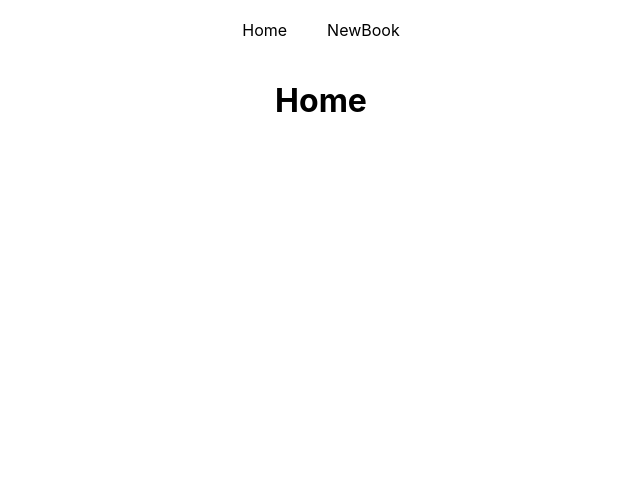
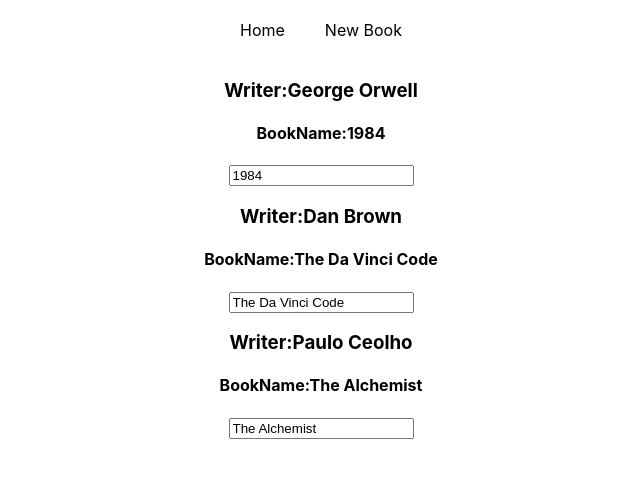
Before and after one commit to shariard58/Bohubrihi_Hello_World-Project, a React (Create React App) app: page / in a window 1280 px wide. Shown: the top 478 px of the page, without its empty margins (319-959 px from the left). Built offline with nearby package versions, Linux system fonts and the light colour scheme.

Commit message:
The books and NewBook text added

```diff
--- a/src/Components/MainComponent.js
+++ b/src/Components/MainComponent.js
@@ -2,7 +2,9 @@ import React, { Component } from 'react';
 import booklist from '../assets/books';
 import BookList from './lists/BookList';
 import NewBook from './representational/NewBook';
-import { Route , Routes} from 'react-router-dom';
+import { Route, Routes, Link } from 'react-router-dom';
+import { render } from "react-dom";
+
 
 class MainComponent extends Component {
 
@@ -64,11 +66,15 @@ class MainComponent extends Component {
                 <div className='nav-bar'>
                     <ul>
                         <li>
-                        <a href="/">Home</a>
+                            {/* <a href="/">Home</a> */}
+
+                            <Link to="/"> Home</Link>
                         </li>
 
                         <li>
-                        <a href="/new-book">NewBook</a>
+                            {/* <a href="/new-book">NewBook</a> */}
+
+                            <Link to="/new-book">New Book</Link>
                         </li>
                     </ul>
                 </div>
@@ -76,8 +82,14 @@ class MainComponent extends Component {
                 {/* <Route path="/" render={() => <h1>Home</h1>}/> */}
 
                 <Routes>
-                <Route path="/" element={<h1>Home</h1>}/>
-                <Route path="/new-book" element={<h1>New Book</h1>}/>
+                    {/* <Route path="/" element={<h1>Home</h1>} />
+                    <Route path="/new-book" element={<h1>New Book</h1>} /> */}
+
+                    <Route path="/" element={books} />
+                    <Route path="/new-book" element={<NewBook />} />
+
+
+
 
                 </Routes>
 
```
Also changed, not shown: 1 other file (tests, documents, lock files or other folders). Lines whose indentation alone changed are shown as unchanged.
